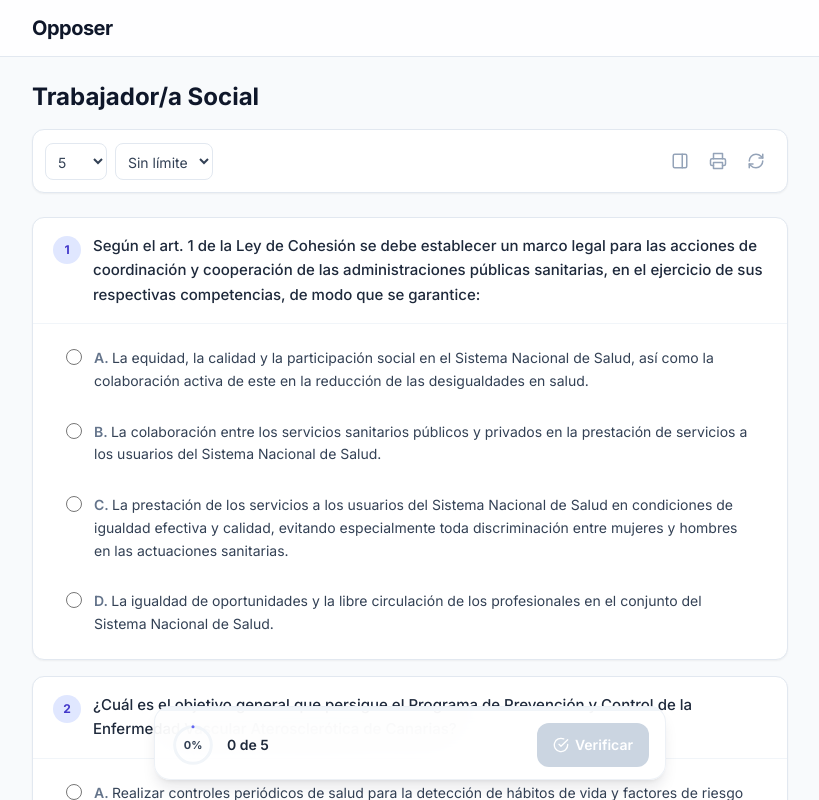
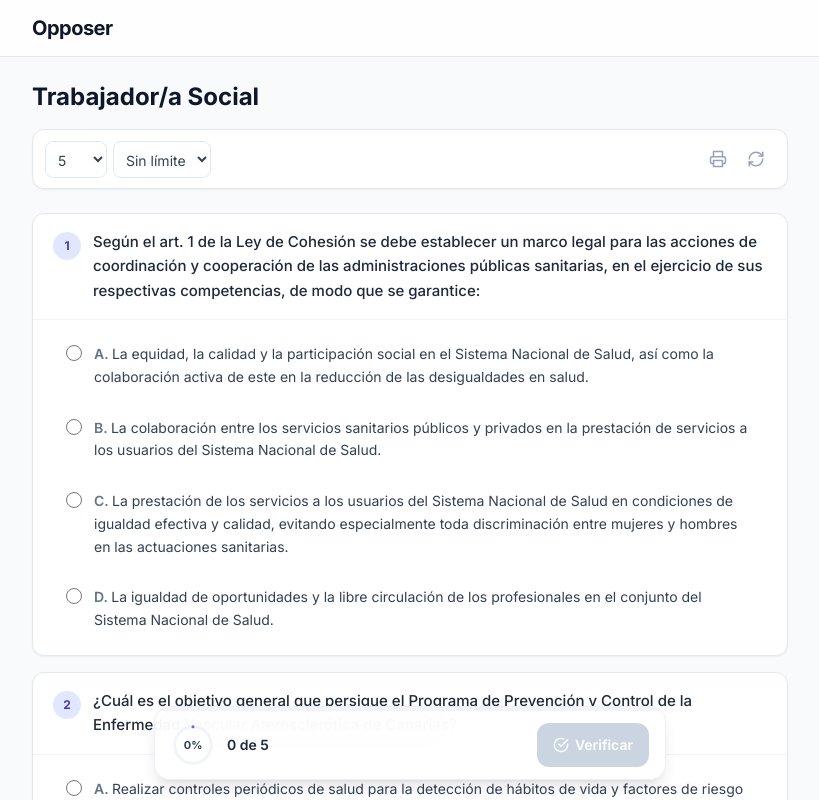
Before and after one commit to omarlm/oppo-prep, a React (Vite) app: page /social-work in a window 1280 px wide. Shown: the top 800 px of the page, without its empty margins (230-1049 px from the left). Built offline with nearby package versions, Linux system fonts and the light colour scheme.

Commit message:
UI redesign with Inter font, floating progress bar, bug fixes and new features

```diff
--- a/src/components/FloatingBar.jsx
+++ b/src/components/FloatingBar.jsx
@@ -9,25 +9,42 @@ const formatTime = (seconds) => {
     return `${m}:${s}`
 }
 
-const ProgressRing = ({ percent, checked, size = 44 }) => {
-    const viewBox = 36
-    const r = 15
-    const circumference = 2 * Math.PI * r
+const FloatingBar = ({
+    answeredCount,
+    totalCount,
+    allAnswered,
+    checked,
+    onCheck,
+    timer,
+    timerMinutes,
+}) => {
+    const progressPercent =
+        totalCount > 0 ? (answeredCount / totalCount) * 100 : 0
 
     return (
+        <div className="no-print fixed bottom-0 left-0 right-0 z-40 px-4 pb-4 pb-safe sm:bottom-5 sm:left-1/2 sm:right-auto sm:w-full sm:max-w-lg sm:-translate-x-1/2 sm:px-0 sm:pb-0">
+            <div className="overflow-hidden rounded-2xl border border-slate-200/60 bg-white/90 shadow-lg shadow-slate-900/10 backdrop-blur-xl">
+                <div className="h-1 bg-slate-100">
                     <div
-            className="relative flex shrink-0 items-center justify-center"
-            style={{ width: size, height: size }}
-        >
+                        className={`h-full transition-all duration-500 ease-out ${checked ? 'bg-emerald-500' : 'bg-indigo-500'}`}
+                        style={{
+                            width: `${checked ? 100 : progressPercent}%`,
+                        }}
+                    />
+                </div>
+                <div className="flex items-center justify-between gap-3 px-4 py-3">
+                    {/* Left: ring + count + timer in one row */}
+                    <div className="flex items-center gap-3">
+                        {/* Progress ring */}
+                        <div className="relative flex h-11 w-11 shrink-0 items-center justify-center">
                             <svg
-                className="-rotate-90"
-                style={{ width: size, height: size }}
-                viewBox={`0 0 ${viewBox} ${viewBox}`}
+                                className="h-11 w-11 -rotate-90"
+                                viewBox="0 0 36 36"
                             >
                                 <circle
                                     cx="18"
                                     cy="18"
-                    r={r}
+                                    r="15"
                                     fill="none"
                                     stroke="currentColor"
                                     strokeWidth="2.5"
@@ -36,35 +53,36 @@ const ProgressRing = ({ percent, checked, size = 44 }) => {
                                 <circle
                                     cx="18"
                                     cy="18"
-                    r={r}
+                                    r="15"
                                     fill="none"
                                     stroke="currentColor"
                                     strokeWidth="2.5"
                                     strokeLinecap="round"
-                    strokeDasharray={`${(percent / 100) * circumference} ${circumference}`}
+                                    strokeDasharray={`${progressPercent * 0.9425} 94.25`}
                                     className={`transition-all duration-500 ease-out ${
-                        checked ? 'text-emerald-500' : 'text-indigo-500'
+                                        checked
+                                            ? 'text-emerald-500'
+                                            : 'text-indigo-500'
                                     }`}
                                 />
                             </svg>
                             <span className="absolute text-[11px] font-bold text-slate-700">
-                {Math.round(percent)}%
+                                {Math.round(progressPercent)}%
                             </span>
                         </div>
-    )
-}
 
-ProgressRing.propTypes = {
-    percent: PropTypes.number.isRequired,
-    checked: PropTypes.bool.isRequired,
-    size: PropTypes.number,
-}
+                        {/* Count */}
+                        <p className="text-sm font-semibold text-slate-800 whitespace-nowrap">
+                            {checked
+                                ? 'Test completado'
+                                : `${answeredCount} de ${totalCount}`}
+                        </p>
 
-const TimerControls = ({ timer, timerMinutes }) => {
-    if (!timerMinutes) return null
-
-    return (
-        <div className="flex items-center gap-2">
+                        {/* Timer */}
+                        <div
+                            className={`flex items-center gap-1.5 transition-opacity ${timerMinutes ? 'opacity-100' : 'pointer-events-none opacity-0'}`}
+                        >
+                            <span className="hidden h-4 w-px bg-slate-200 min-[400px]:block" />
                             <span
                                 className={`font-mono text-xs font-bold tabular-nums ${
                                     timer.isExpired
@@ -76,16 +94,18 @@ const TimerControls = ({ timer, timerMinutes }) => {
                                 aria-live="polite"
                             >
                                 {timer.isExpired
-                    ? 'Tiempo agotado'
-                    : formatTime(timer.timeLeft)}
+                                    ? 'Fin'
+                                    : formatTime(
+                                          timerMinutes ? timer.timeLeft : 0
+                                      )}
                             </span>
-            <div className="flex items-center">
                             {!timer.isRunning && !timer.isExpired && (
                                 <button
                                     type="button"
                                     onClick={timer.start}
                                     className="rounded-md p-1.5 text-slate-400 active:bg-slate-100 hover:text-indigo-600"
                                     aria-label="Iniciar"
+                                    tabIndex={timerMinutes ? 0 : -1}
                                 >
                                     <Play className="h-3.5 w-3.5" />
                                 </button>
@@ -105,133 +125,39 @@ const TimerControls = ({ timer, timerMinutes }) => {
                                 onClick={() => timer.reset(timerMinutes)}
                                 className="rounded-md p-1.5 text-slate-400 active:bg-slate-100 hover:text-indigo-600"
                                 aria-label="Reiniciar"
+                                tabIndex={timerMinutes ? 0 : -1}
                             >
                                 <RotateCcw className="h-3.5 w-3.5" />
                             </button>
                         </div>
                     </div>
-    )
-}
 
-TimerControls.propTypes = {
-    timer: PropTypes.object.isRequired,
-    timerMinutes: PropTypes.number.isRequired,
-}
-
-const VerifyButton = ({ allAnswered, checked, onCheck, compact }) => {
-    if (checked) return null
-
-    return (
+                    {/* Right: verify */}
+                    {!checked && (
                         <button
                             type="button"
                             onClick={onCheck}
                             disabled={!allAnswered}
-            className={`flex shrink-0 items-center justify-center gap-1.5 rounded-xl text-sm font-semibold text-white transition-all ${
+                            className={`flex shrink-0 items-center gap-1.5 rounded-xl px-4 py-3 text-sm font-semibold text-white transition-all ${
                                 allAnswered
                                     ? 'bg-indigo-600 shadow-md shadow-indigo-200 hover:bg-indigo-500 active:scale-[0.97]'
                                     : 'cursor-not-allowed bg-slate-300'
-            } ${compact ? 'w-full px-3 py-2.5' : 'px-4 py-3'}`}
+                            }`}
                             aria-label="Verificar respuestas"
                         >
                             <CheckCircle className="h-4 w-4" />
-            {compact ? (
-                <span>Verificar</span>
-            ) : (
-                <span className="hidden min-[400px]:inline">Verificar</span>
+                            <span className="hidden min-[400px]:inline">
+                                Verificar
+                            </span>
+                        </button>
                     )}
-        </button>
-    )
-}
-
-VerifyButton.propTypes = {
-    allAnswered: PropTypes.bool.isRequired,
-    checked: PropTypes.bool.isRequired,
-    onCheck: PropTypes.func.isRequired,
-    compact: PropTypes.bool,
-}
-
-/* ── Bottom layout ── */
-const BottomBar = (props) => {
-    const { answeredCount, totalCount, checked, timer, timerMinutes } = props
-    const progressPercent =
-        totalCount > 0 ? (answeredCount / totalCount) * 100 : 0
-
-    return (
-        <div className="no-print fixed bottom-0 left-0 right-0 z-40 px-4 pb-4 pb-safe sm:bottom-5 sm:left-1/2 sm:right-auto sm:w-full sm:max-w-lg sm:-translate-x-1/2 sm:px-0 sm:pb-0">
-            <div className="overflow-hidden rounded-2xl border border-slate-200/60 bg-white/90 shadow-lg shadow-slate-900/10 backdrop-blur-xl">
-                <div className="h-1 bg-slate-100">
-                    <div
-                        className={`h-full transition-all duration-500 ease-out ${checked ? 'bg-emerald-500' : 'bg-indigo-500'}`}
-                        style={{
-                            width: `${checked ? 100 : progressPercent}%`,
-                        }}
-                    />
-                </div>
-                <div className="flex items-center gap-3 px-4 py-3">
-                    <ProgressRing percent={progressPercent} checked={checked} />
-                    <div className="min-w-0 flex-1">
-                        <p className="text-sm font-semibold text-slate-800">
-                            {checked
-                                ? 'Test completado'
-                                : `${answeredCount} de ${totalCount}`}
-                        </p>
-                        {!checked && (
-                            <TimerControls
-                                timer={timer}
-                                timerMinutes={timerMinutes}
-                            />
-                        )}
-                    </div>
-                    <VerifyButton {...props} />
                 </div>
             </div>
         </div>
     )
 }
 
-/* ── Right sidebar layout ── */
-const RightBar = (props) => {
-    const { answeredCount, totalCount, checked, timer, timerMinutes } = props
-    const progressPercent =
-        totalCount > 0 ? (answeredCount / totalCount) * 100 : 0
-
-    return (
-        <div className="no-print fixed right-5 top-1/2 z-40 w-48 -translate-y-1/2">
-            <div className="overflow-hidden rounded-2xl border border-slate-200/60 bg-white/90 shadow-lg shadow-slate-900/10 backdrop-blur-xl">
-                <div className="flex flex-col items-center gap-3 px-4 py-5">
-                    <ProgressRing
-                        percent={progressPercent}
-                        checked={checked}
-                        size={64}
-                    />
-                    <p className="text-sm font-semibold text-slate-800">
-                        {checked
-                            ? 'Test completado'
-                            : `${answeredCount} de ${totalCount}`}
-                    </p>
-                    {!checked && (
-                        <TimerControls
-                            timer={timer}
-                            timerMinutes={timerMinutes}
-                        />
-                    )}
-                    <VerifyButton {...props} compact />
-                </div>
-            </div>
-        </div>
-    )
-}
-
-const FloatingBar = ({ position = 'bottom', ...props }) => {
-    return position === 'right' ? (
-        <RightBar {...props} />
-    ) : (
-        <BottomBar {...props} />
-    )
-}
-
 FloatingBar.propTypes = {
-    position: PropTypes.oneOf(['bottom', 'right']),
     answeredCount: PropTypes.number.isRequired,
     totalCount: PropTypes.number.isRequired,
     allAnswered: PropTypes.bool.isRequired,
--- a/src/pages/ExamPage.jsx
+++ b/src/pages/ExamPage.jsx
@@ -9,7 +9,7 @@ import { Loading } from '../components/Loading.jsx'
 import useTimer from '../hooks/useTimer'
 import usePersistedSession from '../hooks/usePersistedSession'
 import categories from '../config/categories'
-import { Printer, RefreshCw, PanelBottom, PanelRight } from 'lucide-react'
+import { Printer, RefreshCw } from 'lucide-react'
 
 const ExamPage = () => {
     const { categoryId } = useParams()
@@ -21,34 +21,23 @@ const ExamPage = () => {
     const [showModal, setShowModal] = useState(false)
     const [score, setScore] = useState(0)
     const [isLoading, setLoading] = useState(true)
+    const [isReloading, setReloading] = useState(false)
     const [error, setError] = useState(null)
     const [numQuestions, setNumQuestions] = useState(5)
     const [timerMinutes, setTimerMinutes] = useState(0)
-    const [barPosition, setBarPosition] = useState(() => {
-        try {
-            return localStorage.getItem('oppoprep-bar-position') || 'bottom'
-        } catch {
-            return 'bottom'
-        }
-    })
-
-    const toggleBarPosition = () => {
-        const next = barPosition === 'bottom' ? 'right' : 'bottom'
-        setBarPosition(next)
-        try {
-            localStorage.setItem('oppoprep-bar-position', next)
-        } catch {
-            // ignore
-        }
-    }
 
     const timer = useTimer(0)
     const { hasSavedSession, saveSession, loadSession, clearSession } =
         usePersistedSession(categoryId)
 
-    const fetchData = useCallback(async () => {
+    const fetchData = useCallback(
+        async (reload = false) => {
             if (!category) return
+            if (reload) {
+                setReloading(true)
+            } else {
                 setLoading(true)
+            }
             setError(null)
             const result = await getRandomQuestions(
                 category.dataFile,
@@ -68,7 +57,18 @@ const ExamPage = () => {
                 setError('No se pudieron cargar las preguntas.')
             }
             setLoading(false)
-    }, [numQuestions, category, clearSession])
+            setReloading(false)
+        },
+        [numQuestions, category, clearSession]
+    )
+
+    // Re-fetch when numQuestions changes
+    useEffect(() => {
+        if (data.length > 0) {
+            fetchData(true)
+        }
+        // eslint-disable-next-line react-hooks/exhaustive-deps
+    }, [numQuestions])
 
     useEffect(() => {
         if (hasSavedSession) {
@@ -122,7 +122,7 @@ const ExamPage = () => {
 
     const refreshQuestions = () => {
         timer.reset(timerMinutes)
-        fetchData()
+        fetchData(true)
         scrollToTop()
     }
 
@@ -168,13 +168,14 @@ const ExamPage = () => {
             </h1>
 
             {/* Setup toolbar */}
-            <div className="no-print mt-4 mb-6 flex items-center gap-1.5 rounded-xl border border-slate-200 bg-white px-2 py-2 shadow-sm sm:gap-2 sm:px-3 sm:py-3">
+            <div className="no-print mt-4 mb-6 flex items-center justify-between rounded-xl border border-slate-200 bg-white px-2 py-2 shadow-sm sm:px-3 sm:py-2.5">
+                <div className="flex items-center gap-1.5">
                     <select
                         value={numQuestions}
                         onChange={(e) =>
                             setNumQuestions(Number(e.target.value))
                         }
-                    className="min-w-0 rounded-lg border border-slate-200 bg-white px-2 py-2 text-sm text-slate-700 focus:border-indigo-300 focus:outline-none focus:ring-1 focus:ring-indigo-300"
+                        className="rounded-lg border border-slate-200 bg-white px-2 py-2 text-sm text-slate-700 focus:border-indigo-300 focus:outline-none focus:ring-1 focus:ring-indigo-300"
                         aria-label="Número de preguntas"
                     >
                         <option value={5}>5</option>
@@ -184,18 +185,19 @@ const ExamPage = () => {
                         <option value={50}>50</option>
                         <option value={100}>100</option>
                     </select>
-
                     <select
                         value={timerMinutes}
                         onChange={(e) =>
-                        handleTimerMinutesChange(Number(e.target.value))
+                            handleTimerMinutesChange(
+                                Number(e.target.value)
+                            )
                         }
                         disabled={
                             timer.isRunning ||
                             (timer.timeLeft > 0 &&
                                 timer.timeLeft < timerMinutes * 60)
                         }
-                    className="min-w-0 rounded-lg border border-slate-200 bg-white px-2 py-2 text-sm text-slate-700 focus:border-indigo-300 focus:outline-none focus:ring-1 focus:ring-indigo-300"
+                        className="rounded-lg border border-slate-200 bg-white px-2 py-2 text-sm text-slate-700 focus:border-indigo-300 focus:outline-none focus:ring-1 focus:ring-indigo-300"
                         aria-label="Temporizador"
                     >
                         <option value={0}>Sin límite</option>
@@ -207,20 +209,8 @@ const ExamPage = () => {
                         <option value={45}>45 min</option>
                         <option value={60}>60 min</option>
                     </select>
-
-                <div className="ml-auto flex shrink-0 items-center">
-                    <button
-                        type="button"
-                        onClick={toggleBarPosition}
-                        className="hidden rounded-lg p-2.5 text-slate-400 transition-colors active:bg-slate-100 hover:bg-slate-100 hover:text-slate-600 sm:block"
-                        aria-label={`Mover barra de progreso ${barPosition === 'bottom' ? 'a la derecha' : 'abajo'}`}
-                    >
-                        {barPosition === 'bottom' ? (
-                            <PanelRight className="h-[18px] w-[18px]" />
-                        ) : (
-                            <PanelBottom className="h-[18px] w-[18px]" />
-                        )}
-                    </button>
+                </div>
+                <div className="flex items-center">
                     <button
                         type="button"
                         onClick={() => window.print()}
@@ -241,7 +231,7 @@ const ExamPage = () => {
             </div>
 
             {/* Questions */}
-            <div className="space-y-4">
+            <div className={`space-y-4 transition-opacity duration-200 ${isReloading ? 'pointer-events-none opacity-40' : ''}`}>
                 {data.map((item, index) => (
                     <QuestionCard
                         key={item.id}
@@ -260,7 +250,6 @@ const ExamPage = () => {
 
             {/* Floating bar */}
             <FloatingBar
-                position={barPosition}
                 answeredCount={answeredCount}
                 totalCount={data.length}
                 allAnswered={allAnswered}
```
Also changed, not shown: src/components/QuestionSelector.jsx (deleted, +0 -31 lines). Lines whose indentation alone changed are shown as unchanged.
